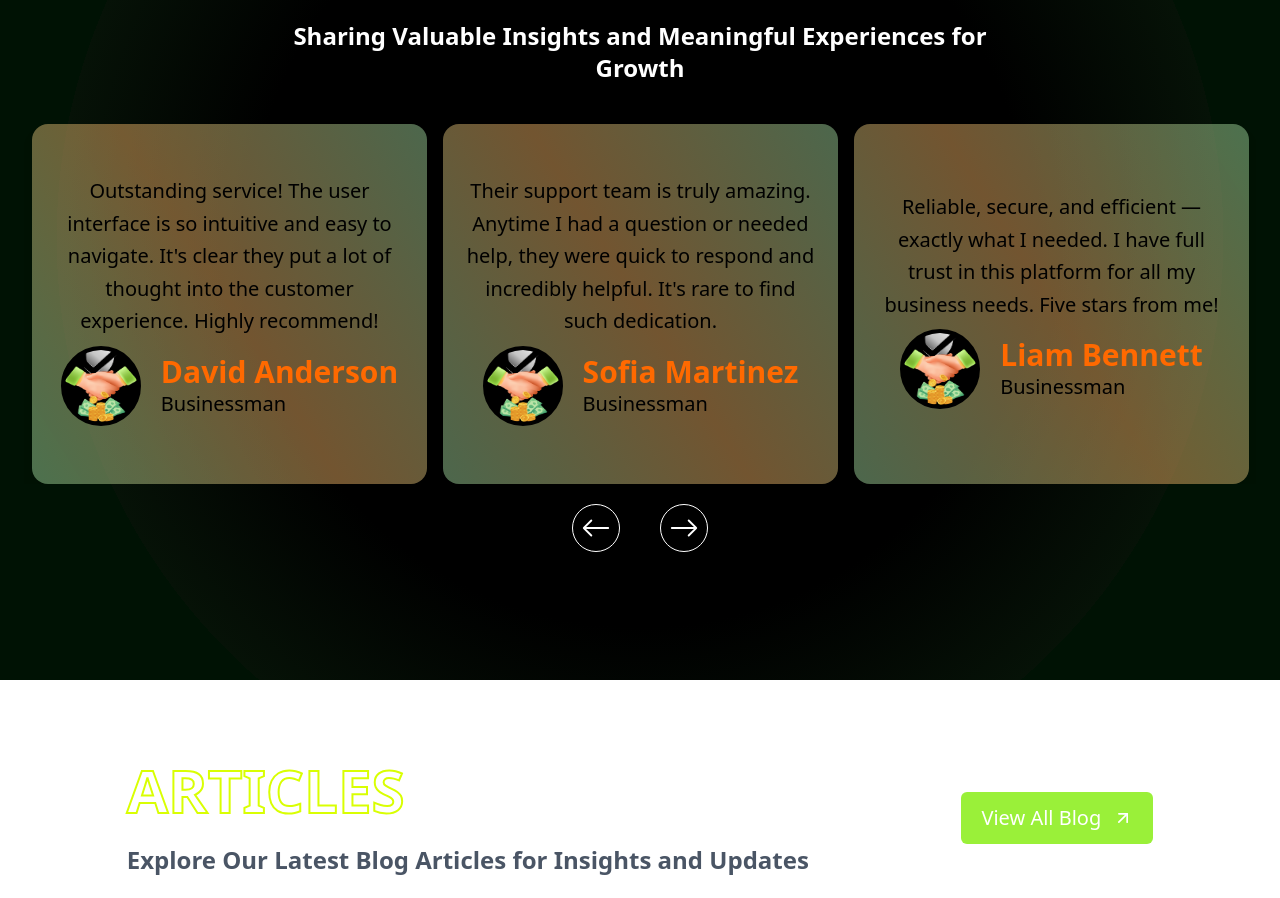
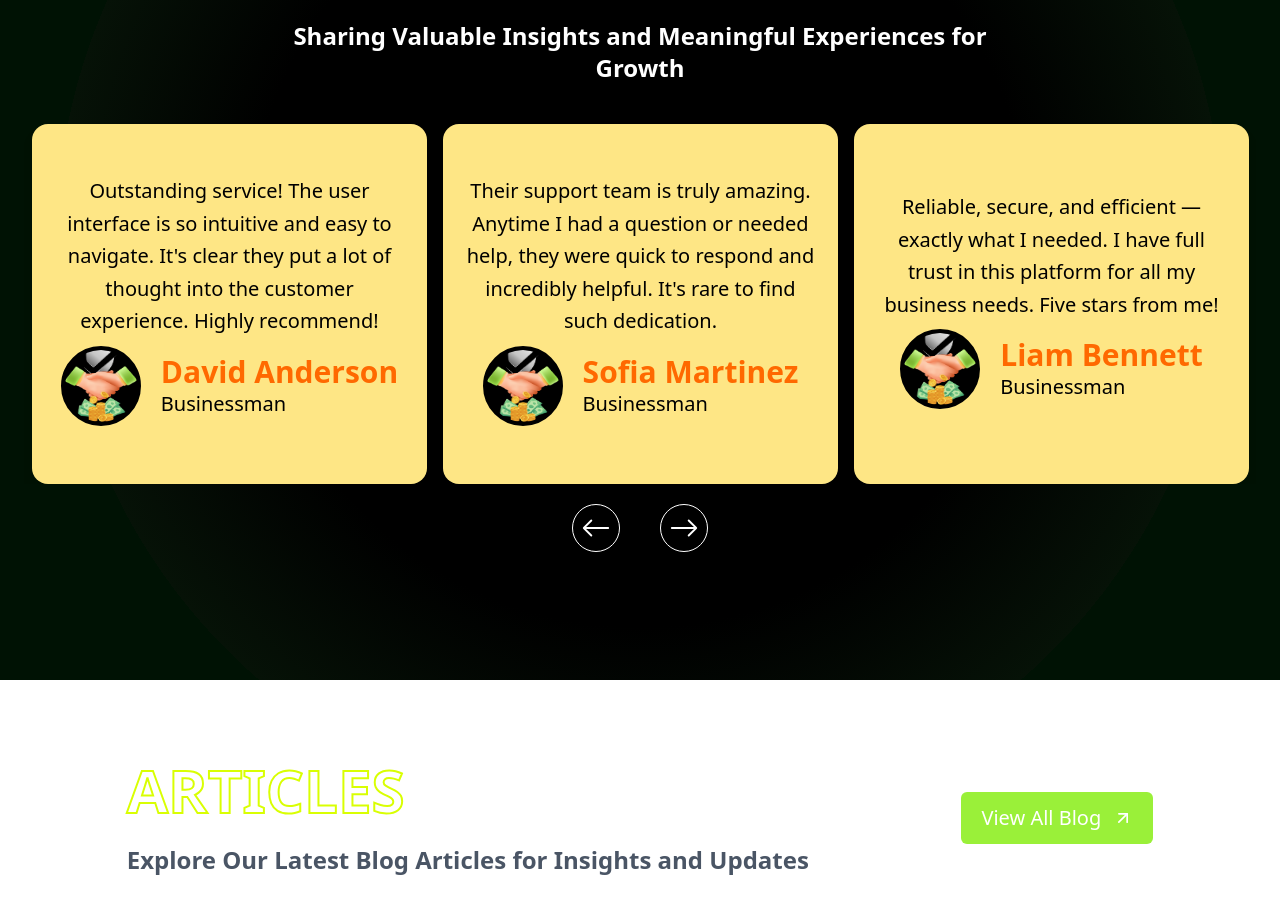
Before and after one commit to olatundesleek/escrow-frontend, a Next.js app: page / in a window 1280 px wide. Shown: the part 7880-8778 px from the top of the page. Built offline with nearby package versions, Linux system fonts and the light colour scheme.

Commit message:
changed slider color

```diff
--- a/src/app/components/Card.tsx
+++ b/src/app/components/Card.tsx
@@ -10,10 +10,7 @@ export const Card = ({
 }: TestimonialType) => {
   return (
     <motion.section
-      className="w-full max-w-[500px] h-full rounded-2xl text-lg xl:text-xl flex justify-center items-center flex-col p-5 shadow-lg hover:shadow-2xl transition-shadow duration-300"
-      style={{
-        background: "linear-gradient(58deg, #aeebae70, #f1b36679, #aeebae70)",
-      }}
+      className="w-full max-w-[500px] h-full rounded-2xl text-lg xl:text-xl flex justify-center items-center flex-col p-5 shadow-lg hover:shadow-2xl transition-shadow duration-300 bg-amber-200"
       initial={{ opacity: 0 }}
       whileInView={{ opacity: 1 }}
       transition={{ duration: 1 }}
```
